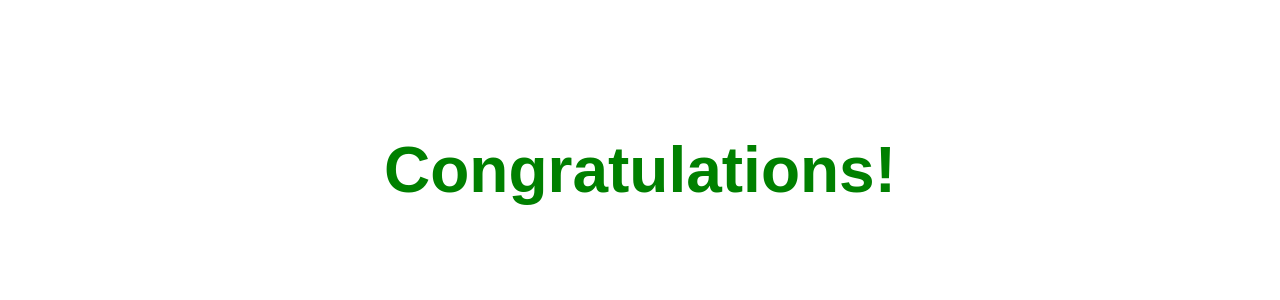
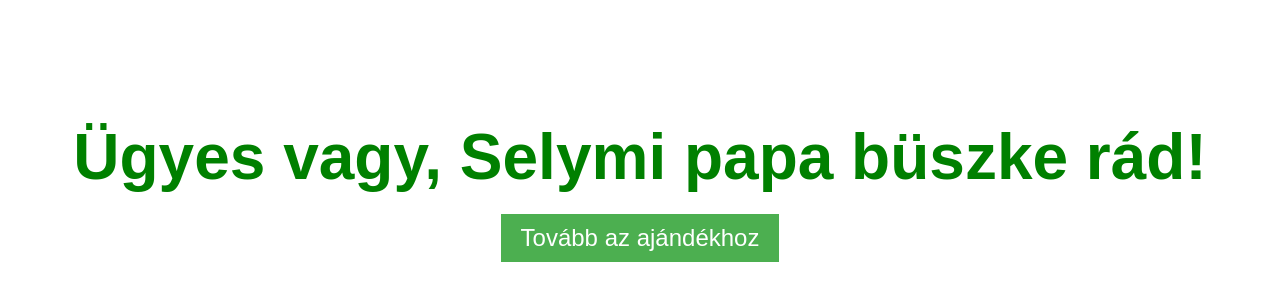
Before and after one commit to rejzi/TibiPresent, a plain HTML site: page congratulations.html in a window 1280 px wide. Shown: the part 230-530 px from the top of the page. Drawn offline with Linux system fonts and the light colour scheme.

Commit message:
Update congratulations.html

```diff
--- a/congratulations.html
+++ b/congratulations.html
@@ -10,18 +10,32 @@
             display: flex;
             justify-content: center;
             align-items: center;
+            flex-direction: column;
             height: 100vh;
             background-color: white;
             font-family: Arial, sans-serif;
+            text-align: center;
         }
         h1 {
             font-size: 4rem;
             color: green;
-            text-align: center;
+            margin-bottom: 20px;
+        }
+        button {
+            padding: 10px 20px;
+            font-size: 1.5rem;
+            background-color: #4CAF50;
+            color: white;
+            border: none;
+            cursor: pointer;
+        }
+        button:hover {
+            background-color: #45a049;
         }
     </style>
 </head>
 <body>
-    <h1>Congratulations!</h1>
+    <h1>Ügyes vagy, Selymi papa büszke rád!</h1>
+    <button onclick="window.location.href='https://store.steampowered.com/login/?l=hungarian'">Tovább az ajándékhoz</button>
 </body>
 </html>
```
